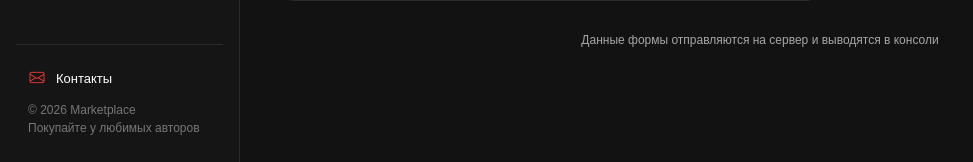
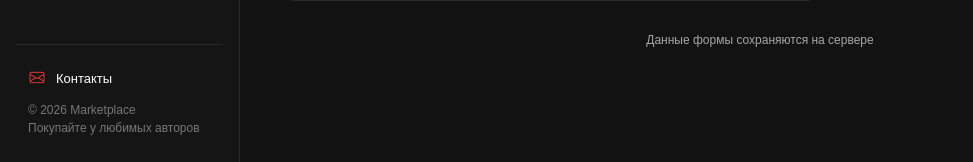
Before and after one commit to Master2077/marketplace, a Django app: page /contacts.html in a window 1280 px wide. Shown: the part 638-800 px from the top of the page, without its empty margins (0-973 px from the left). Run offline with Django 5.2, Linux system fonts and the light colour scheme.

Commit message:
Контакты: подпись под формой соответствует сохранению в базе

```diff
--- a/contacts/templates/contacts/contacts.html
+++ b/contacts/templates/contacts/contacts.html
@@ -106,7 +106,7 @@
       </aside>
     </div>
 
-    <div class="demo-note">Данные формы отправляются на сервер и выводятся в консоли</div>
+    <div class="demo-note">Данные формы сохраняются на сервере</div>
   </main>
 </body>
 </html>
```
